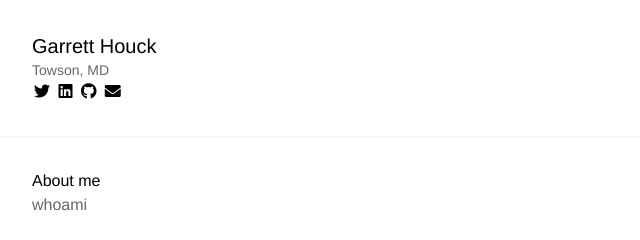
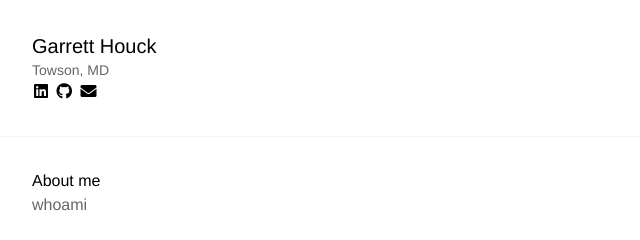
Before and after one commit to ghouck1/ghouck1.github.io, a plain HTML site: page index.html in a window 1280 px wide. Shown: the top 240 px of the page, 0-640 px from the left. Drawn offline with nearby package versions, Linux system fonts and the light colour scheme; a web font is replaced by a local one.

Commit message:
Update index.html

```diff
--- a/index.html
+++ b/index.html
@@ -24,10 +24,9 @@
       <div id="hero" class="p-8 border-b border-neutral-100 dark:border-neutral-800">
          <h1 class="text-xl text-md font-medium">Garrett Houck</h1>
          <h2 class="text-sm opacity-60">Towson, MD</h2>
-         <a href="https://twitter.com/JayIrani" class="px-0.5"><i class="fab fa-twitter fa-md"></i></a>
-         <a href="https://www.linkedin.com/in/jalirani/" class="px-0.5"><i class="fab fa-linkedin fa-md"></i></a>
-         <a href="https://github.com/JalIrani" class="px-0.5"><i class="fab fa-github fa-md"></i></a>
-         <a href="mailto:ude.uhj@laj" class="px-0.5"><i class="fas fa-envelope fa-md"></i></a>
+         <a href="https://www.linkedin.com/in/garrett-houck/" class="px-0.5"><i class="fab fa-linkedin fa-md"></i></a>
+         <a href="https://github.com/ghouck1" class="px-0.5"><i class="fab fa-github fa-md"></i></a>
+         <a href="mailto:ghouck1@students.towson.edu" class="px-0.5"><i class="fas fa-envelope fa-md"></i></a>
       </div>
 
       <li class="pb-4">
```
